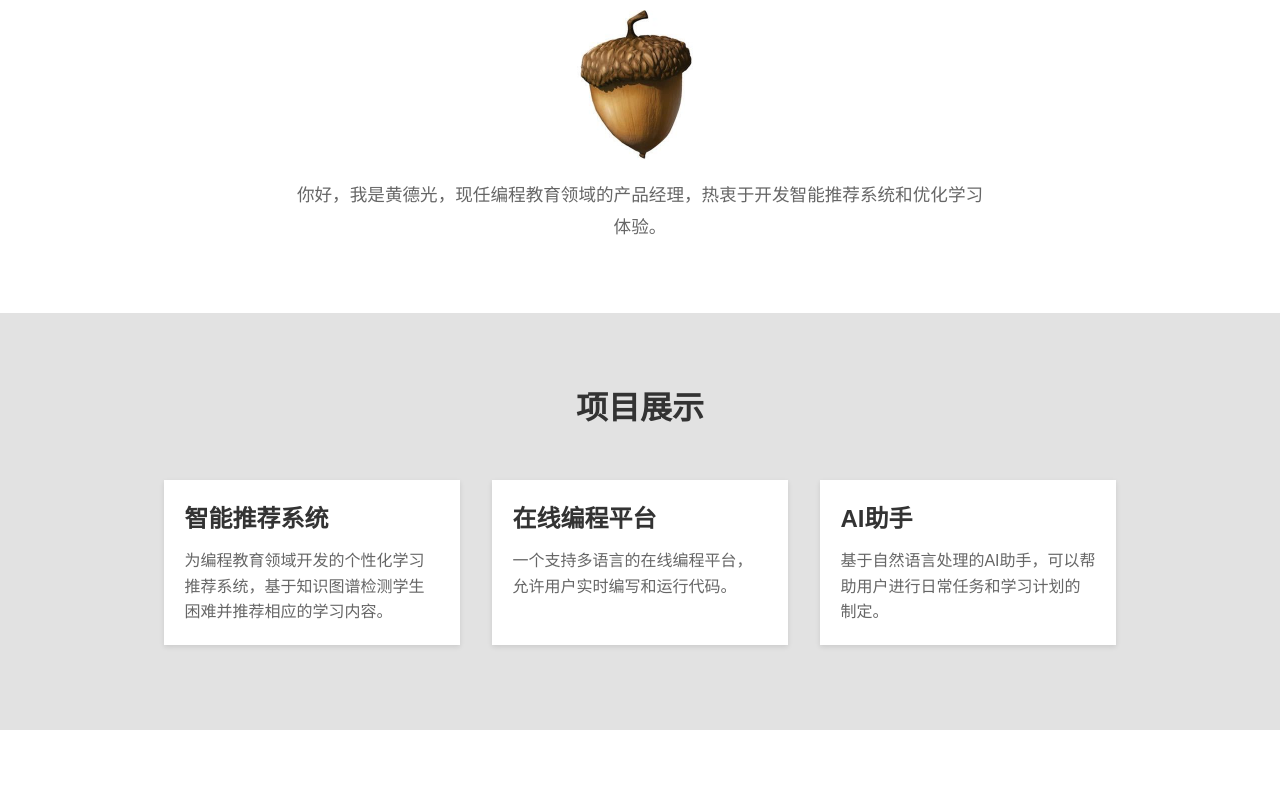
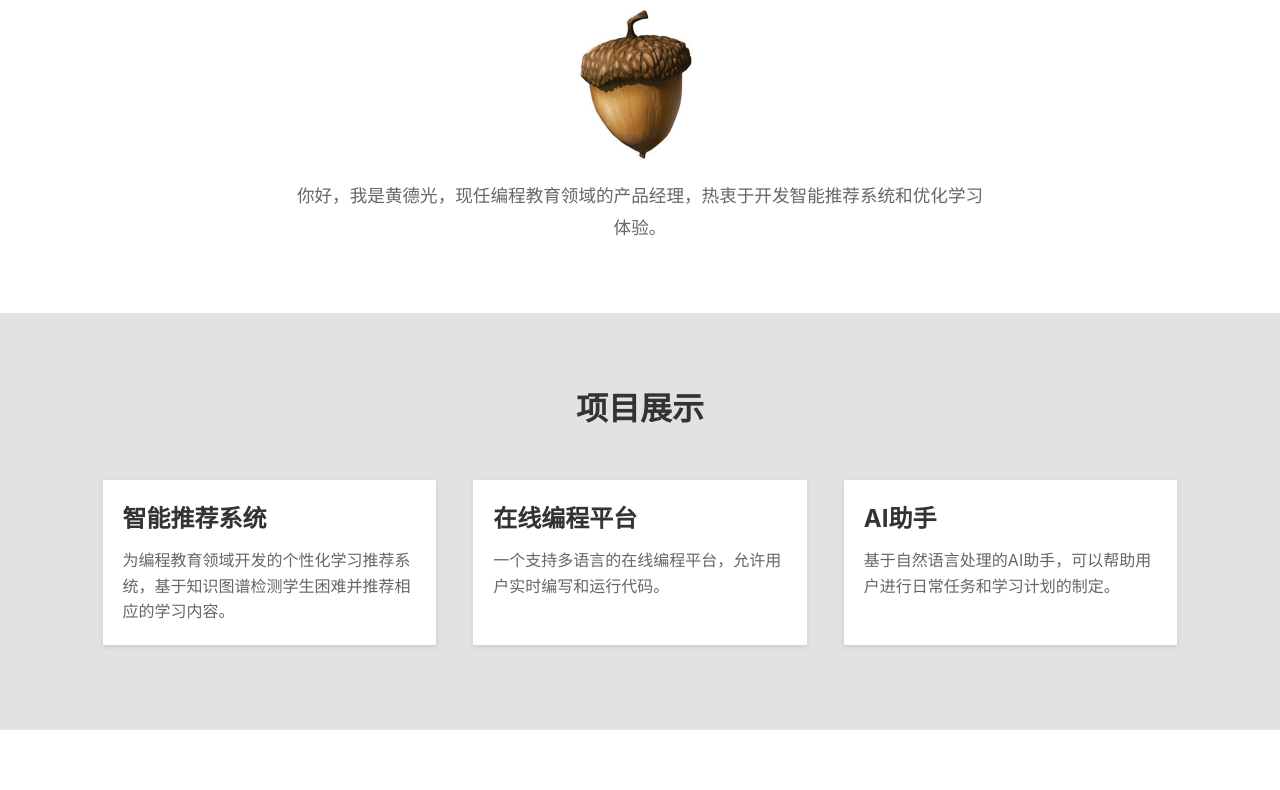
Before and after one commit to huangdeguang420/zhuye, a plain HTML site: page index.html in a window 1280 px wide. Shown: the part 364-1154 px from the top of the page. Drawn offline with Linux system fonts and the light colour scheme.

Commit message:
Update style.css

```diff
--- a/css/style.css
+++ b/css/style.css
@@ -6,7 +6,7 @@
 }
 
 body {
-    font-family: Arial, sans-serif;
+    font-family: -apple-system, BlinkMacSystemFont, "Segoe UI", Roboto, "Helvetica Neue", Arial, sans-serif;
     line-height: 1.6;
     background-color: #f4f4f4;
     color: #333;
@@ -14,7 +14,7 @@ body {
 
 /* 容器 */
 .container {
-    width: 80%;
+    width: 90%; /* 微信内嵌浏览器的默认宽度 */
     margin: 0 auto;
     padding: 20px;
 }
```
